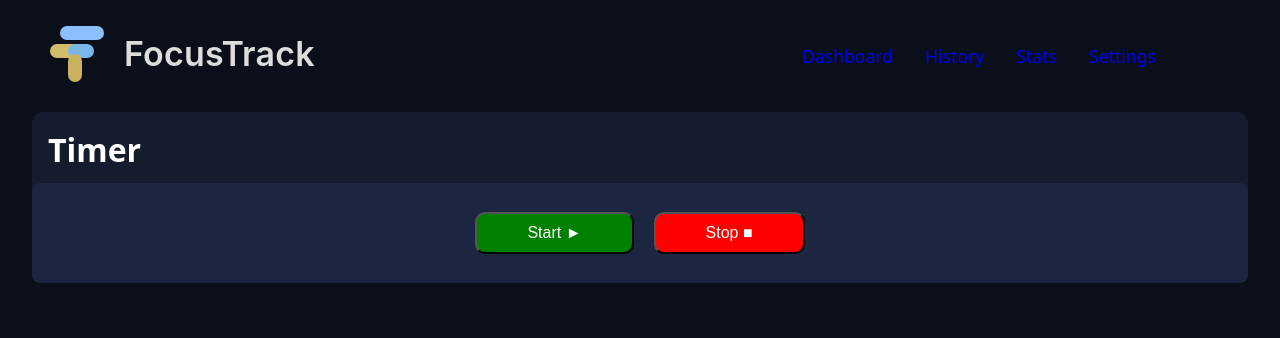
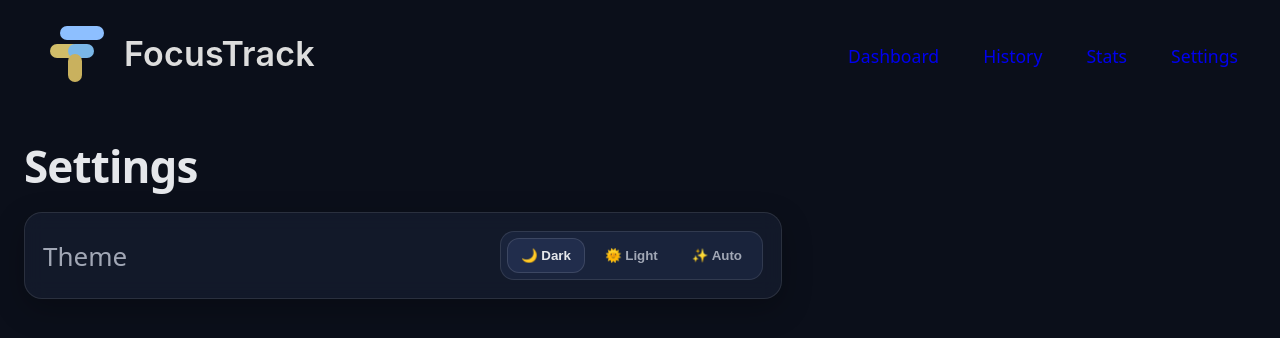
Before and after one commit to Lindsteez/FocusTrack, a React (Vite) app in the folder react/: page /settings in a window 1280 px wide. Shown: the top 338 px of the page. Built offline with nearby package versions, Linux system fonts and the light colour scheme.

Commit message:
feat(nav): connect mobile navbar to router with active state

```diff
--- a/react/package.json
+++ b/react/package.json
@@ -12,7 +12,7 @@
   "dependencies": {
     "react": "^19.2.0",
     "react-dom": "^19.2.0",
-    "react-router-dom": "^7.12.0"
+    "react-router-dom": "^7.13.0"
   },
   "devDependencies": {
     "@eslint/js": "^9.39.1",
--- a/react/src/App.jsx
+++ b/react/src/App.jsx
@@ -1,25 +1,21 @@
-import './App.css'
-import Button from './components/Button'
-import Card from './components/Card'
+import { Routes, Route, Navigate } from 'react-router-dom'
 import AppLayout from './components/AppLayout'
 
-function App() {
+import Dashboard from './pages/Dashboard'
+import History from './pages/History'
+import Stats from './pages/Stats'
+import Settings from './pages/Settings'
+
+export default function App() {
   return (
-    <AppLayout>
-      <Card title="Timer">
-        <Button
-            label = "Start ►"
-            variant = "start"
-        />
-         <Button
-            label = "Stop ■"
-            variant = "stop"
-        />
-
-      </Card>
-
-    </AppLayout>
+    <Routes>
+      <Route element={<AppLayout />}>
+        <Route path="/" element={<Dashboard />} />
+        <Route path="/history" element={<History />} />
+        <Route path="/stats" element={<Stats />} />
+        <Route path="/settings" element={<Settings />} />
+        <Route path="*" element={<Navigate to="/" replace />} />
+      </Route>
+    </Routes>
   )
 }
-
-export default App
--- a/react/src/components/NavbarDesktop.jsx
+++ b/react/src/components/NavbarDesktop.jsx
@@ -1,18 +1,21 @@
-import { NavLink } from 'react-router-dom';
-import Logo from '../assets/svg/focustrack-logo.svg';
-import styles from './NavbarDesktop.module.css';
+import { NavLink } from 'react-router-dom'
+import Logo from '../assets/svg/focustrack-logo.svg'
+import styles from './NavbarDesktop.module.css'
 
 function NavbarDesktop() {
-    return (
-        <>
-            <nav className={styles.navbar}>
-            <img src={Logo} alt="FocusTrack Logo" />
-                <a href="/">Dashboard</a>
-                <a href="/history">History</a>
-                <a href="/stats">Stats</a>
-                <a href="/settings">Settings</a>
-            </nav>
-        </>
-    );
+  const linkClass = ({ isActive }) =>
+    `${styles.link} ${isActive ? styles.active : ''}`
+
+  return (
+    <nav className={styles.navbar}>
+      <img src={Logo} alt="FocusTrack Logo" />
+
+      <NavLink to="/" end className={linkClass}>Dashboard</NavLink>
+      <NavLink to="/history" className={linkClass}>History</NavLink>
+      <NavLink to="/stats" className={linkClass}>Stats</NavLink>
+      <NavLink to="/settings" className={linkClass}>Settings</NavLink>
+    </nav>
+  )
 }
-export default NavbarDesktop;
+
+export default NavbarDesktop
--- a/react/src/components/NavbarDesktop.module.css
+++ b/react/src/components/NavbarDesktop.module.css
@@ -1,34 +1,30 @@
 @media screen and (min-width: 768px) {
-
   .navbar {
     display: flex;
     align-items: center;
     background-color: var(--bg-page);
     padding: 1rem 2rem;
+    gap: 1.5rem;
+  }
+
+  .navbar img {
+    margin-right: auto;
   }
 
   .navbar a {
     color: var(--text-primary);
     text-decoration: none;
     font-size: 1.1rem;
-        margin: 0 1rem;
-        transition: color 0.3s ease;
+    padding: 6px 10px;
+    border-radius: 8px;
+    transition: background 150ms ease, color 150ms ease;
   }
 
   .navbar a:hover {
-        color: #3498db;
-    }
-
-    .navbar img {
-        margin-left: 0px;
-    }
-
-    .navbar a:first-of-type {
-        margin-left: 450px;
+    background: rgba(255,255,255,0.04);
   }
 
   .navbar a:active {
     transform: scale(0.98);
-        background: rgba(255, 255, 255, 0.04);
   }
 }
--- a/react/src/components/NavbarMobile.jsx
+++ b/react/src/components/NavbarMobile.jsx
@@ -1,43 +1,48 @@
-import { NavLink } from 'react-router-dom';
+import { NavLink } from 'react-router-dom'
 import styles from './NavbarMobile.module.css'
 
 function NavbarMobile() {
+  const linkClass = ({ isActive }) =>
+    `${styles.navItem} ${isActive ? styles.active : ''}`
+
   return (
     <nav className={styles.navbar}>
-            <a className={styles.navItem} href="/">
+      <NavLink to="/" className={linkClass} end>
         <svg width="24" height="24" viewBox="0 0 24 24" fill="none" stroke="currentColor" strokeWidth="2" strokeLinecap="round" strokeLinejoin="round">
-                <circle cx="12" cy="13" r="8"/>
-                <line x1="12" y1="9" x2="12" y2="13"/>
-                <line x1="12" y1="13" x2="15" y2="15"/>
-                <line x1="9" y1="2" x2="15" y2="2"/>
+          <circle cx="12" cy="13" r="8" />
+          <line x1="12" y1="9" x2="12" y2="13" />
+          <line x1="12" y1="13" x2="15" y2="15" />
+          <line x1="9" y1="2" x2="15" y2="2" />
         </svg>
         <span>Dashboard</span>
-            </a>
-            <a className={styles.navItem} href="/history">
+      </NavLink>
+
+      <NavLink to="/history" className={linkClass}>
         <svg width="24" height="24" viewBox="0 0 24 24" fill="none" stroke="currentColor" strokeWidth="2" strokeLinecap="round" strokeLinejoin="round">
-                <path d="M9 11l3 3L22 4"/>
-                <path d="M21 12v7a2 2 0 0 1-2 2H5a2 2 0 0 1-2-2V5a2 2 0 0 1 2-2h11"/>
+          <path d="M9 11l3 3L22 4" />
+          <path d="M21 12v7a2 2 0 0 1-2 2H5a2 2 0 0 1-2-2V5a2 2 0 0 1 2-2h11" />
         </svg>
         <span>History</span>
-            </a>
-            <a className={styles.navItem} href="/stats">
+      </NavLink>
+
+      <NavLink to="/stats" className={linkClass}>
         <svg width="24" height="24" viewBox="0 0 24 24" fill="none" stroke="currentColor" strokeWidth="2" strokeLinecap="round" strokeLinejoin="round">
-                <line x1="12" y1="20" x2="12" y2="10"/>
-                <line x1="18" y1="20" x2="18" y2="4"/>
-                <line x1="6" y1="20" x2="6" y2="14"/>
+          <line x1="12" y1="20" x2="12" y2="10" />
+          <line x1="18" y1="20" x2="18" y2="4" />
+          <line x1="6" y1="20" x2="6" y2="14" />
         </svg>
         <span>Stats</span>
-            </a>
-            <a className={styles.navItem} href="/settings">
+      </NavLink>
+
+      <NavLink to="/settings" className={linkClass}>
         <svg width="24" height="24" viewBox="0 0 24 24" fill="none" stroke="currentColor" strokeWidth="2" strokeLinecap="round" strokeLinejoin="round">
-                <circle cx="12" cy="12" r="3"/>
-                <path d="M19.4 15a1.65 1.65 0 0 0 .33 1.82l.06.06a2 2 0 1 1-2.83 2.83l-.06-.06a1.65 1.65 0 0 0-1.82-.33 1.65 1.65 0 0 0-1 1.51V21a2 2 0 1 1-4 0v-.09a1.65 1.65 0 0 0-1-1.51 1.65 1.65 0 0 0-1.82.33l-.06.06a2 2 0 1 1-2.83-2.83l.06-.06a1.65 1.65 0 0 0 .33-1.82 1.65 1.65 0 0 0-1.51-1H3a2 2 0 1 1 0-4h.09a1.65 1.65 0 0 0 1.51-1z"/>
+          <circle cx="12" cy="12" r="3" />
+          <path d="M19.4 15a1.65 1.65 0 0 0 .33 1.82l.06.06a2 2 0 1 1-2.83 2.83l-.06-.06a1.65 1.65 0 0 0-1.82-.33 1.65 1.65 0 0 0-1 1.51V21a2 2 0 1 1-4 0v-.09a1.65 1.65 0 0 0-1-1.51 1.65 1.65 0 0 0-1.82.33l-.06.06a2 2 0 1 1-2.83-2.83l.06-.06a1.65 1.65 0 0 0 .33-1.82 1.65 1.65 0 0 0-1.51-1H3a2 2 0 1 1 0-4h.09a1.65 1.65 0 0 0 1.51-1z" />
         </svg>
         <span>Settings</span>
-            </a>
+      </NavLink>
     </nav>
-    );
-
+  )
 }
 
 export default NavbarMobile
--- /dev/null
+++ b/react/src/pages/Dashboard.jsx
@@ -0,0 +1,11 @@
+import Card from '../components/Card'
+import Button from '../components/Button'
+
+export default function Dashboard() {
+  return (
+    <Card title="Timer">
+      <Button label="Start ►" variant="start" />
+      <Button label="Stop ■" variant="stop" />
+    </Card>
+  )
+}
--- /dev/null
+++ b/react/src/pages/History.jsx
@@ -0,0 +1,8 @@
+export default function History() {
+  return (
+    <div style={{ padding: 24 }}>
+      <h2>History</h2>
+      <p>Coming soon</p>
+    </div>
+  )
+}
--- a/react/src/pages/Settings.jsx
+++ b/react/src/pages/Settings.jsx
@@ -5,12 +5,23 @@ import './Settings.css'
 function Settings() {
   const [theme, setTheme] = useLocalStorage('theme', 'dark') // dark | light | auto
 
+  // Apply theme + listen to system changes when auto
   useEffect(() => {
+    const applyTheme = () => {
+      if (theme === 'auto') {
+        const prefersDark = window.matchMedia('(prefers-color-scheme: dark)').matches
+        document.body.dataset.theme = prefersDark ? 'dark' : 'light'
+      } else {
+        document.body.dataset.theme = theme
+      }
+    }
+
+    applyTheme()
+
     if (theme === 'auto') {
-      const prefersDark = window.matchMedia('(prefers-color-scheme: dark)').matches
-      document.body.dataset.theme = prefersDark ? 'dark' : 'light'
-    } else {
-      document.body.dataset.theme = theme
+      const mq = window.matchMedia('(prefers-color-scheme: dark)')
+      mq.addEventListener('change', applyTheme)
+      return () => mq.removeEventListener('change', applyTheme)
     }
   }, [theme])
 
@@ -20,29 +31,29 @@ function Settings() {
 
       <div className="settings__card">
         <div className="settings__row">
-          <p className="settings__label">Theme</p>
+          <span className="settings__label">Theme</span>
 
           <div className="segmented">
             <button
+              type="button"
               className={`segmented__btn ${theme === 'dark' ? 'is-active' : ''}`}
               onClick={() => setTheme('dark')}
-              type="button"
             >
               🌙 Dark
             </button>
 
             <button
+              type="button"
               className={`segmented__btn ${theme === 'light' ? 'is-active' : ''}`}
               onClick={() => setTheme('light')}
-              type="button"
             >
               🌞 Light
             </button>
 
             <button
+              type="button"
               className={`segmented__btn ${theme === 'auto' ? 'is-active' : ''}`}
               onClick={() => setTheme('auto')}
-              type="button"
             >
               ✨ Auto
             </button>
--- /dev/null
+++ b/react/src/pages/Stats.jsx
@@ -0,0 +1,8 @@
+export default function Stats() {
+  return (
+    <div style={{ padding: 24 }}>
+      <h2>Stats</h2>
+      <p>Coming soon</p>
+    </div>
+  )
+}
```
Also changed, not shown: 1 other file (tests, documents, lock files or other folders). Lines whose indentation alone changed are shown as unchanged.
